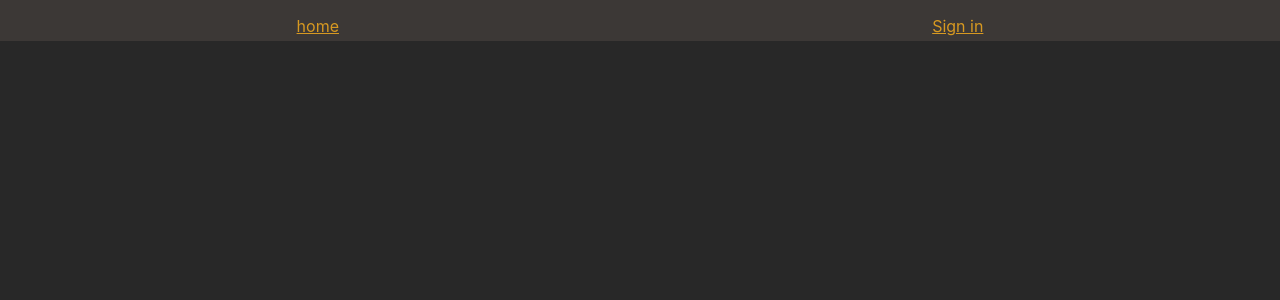
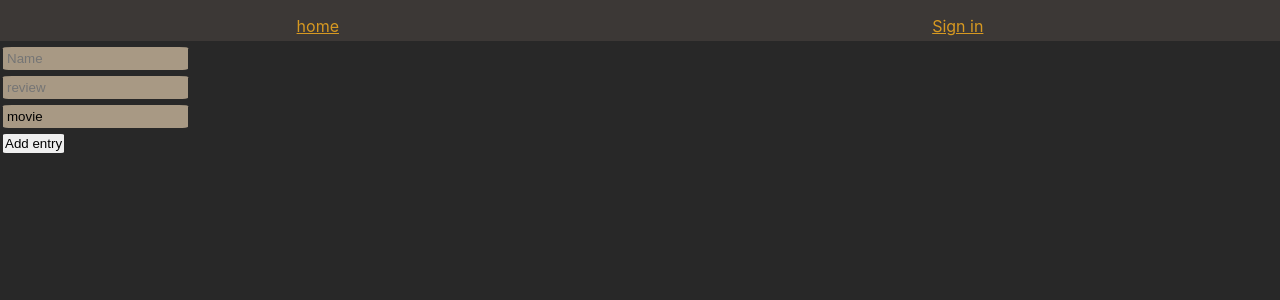
Before and after one commit to ahmki/logger_front, a React (Create React App) app: page /logentry in a window 1280 px wide. Before the commit this address had no page. Shown: the top 300 px of the page. Built offline with nearby package versions, Linux system fonts and the light colour scheme.

Commit message:
adding entries

```diff
--- a/src/App.js
+++ b/src/App.js
@@ -2,6 +2,7 @@ import './App.css';
 import { Routes, Route } from 'react-router-dom';
 import NavBar from './components/NavBar';
 import SignIn from './components/SignIn';
+import LogEntry from './components/LogEntry';
 import SignOut from './components/SignIn/SignOut';
 import Home from './components/Home';
 import { useDispatch } from 'react-redux';
@@ -24,6 +25,7 @@ function App() {
       <Routes>
         <Route path="/signin" element={<SignIn />} />
         <Route path="/signout" element={<SignOut />} />
+        <Route path="/logentry" element={<LogEntry />} />
         <Route path="/" element={<Home/>} />
       </Routes>
     </div>
--- /dev/null
+++ b/src/components/LogEntry/index.js
@@ -0,0 +1,69 @@
+import React from 'react';
+import { Formik, Form, Field } from 'formik';
+import { addEntry } from '../../services/logService';
+import { useSelector } from 'react-redux';
+
+const initialValues = {
+  name: '',
+  review: '',
+  mediaType: 'movie',
+}
+
+const LogEntry = () => {
+  const user = useSelector(state => state.user);
+
+  const entryHandler = async (values) => {
+    console.log('values', values);
+
+    try {
+      const entry = await addEntry(values, user);
+      console.log('entry', entry)
+    }
+    catch(err) {
+      console.log('error: ', err);
+    }
+  };
+
+  return (
+
+    <Formik
+      initialValues={initialValues}
+      onSubmit={entryHandler}
+    >
+      {({ handleSubmit }) => (
+        <Form onSubmit={handleSubmit}>
+          <div className='inputForm'>
+            <Field
+              name="name"
+              type="text"
+              placeholder="Name"
+            />
+          </div>
+
+          <div className='inputForm'>
+            <Field
+              name="review"
+              type="text"
+              placeholder="review"
+            />
+          </div>
+
+          <div className='inputForm'>
+            <Field
+              name="mediaType"
+              type="text"
+              placeholder="Type e.g movie, tv"
+            />
+          </div>
+
+          <div>
+            <button type="submit">Add entry</button>
+          </div>
+        </Form>
+      )}
+
+    </Formik>
+  )
+}
+
+export default LogEntry;
--- a/src/components/NavBar/NavBar.js
+++ b/src/components/NavBar/NavBar.js
@@ -5,13 +5,18 @@ import NavBarTab from './NavBarTab';
 
 const NavBar = () => {
   const user = useSelector(state => state.user);
+
   return (
     <div className="taskbar">
       <NavBarTab tabname="home" link="/"/>
 
       {!user
         ? <NavBarTab tabname="Sign in" link="/signin" />
-        : <NavBarTab tabname="Sign out" link="/signout" />
+        :
+          <>
+            <NavBarTab tabname="Sign out" link="/signout" />
+            <NavBarTab tabname="Add entry" link="/logentry" />
+          </>
       }
     </div>
   );
--- /dev/null
+++ b/src/services/logService.js
@@ -0,0 +1,17 @@
+import axios from 'axios';
+import { apiBaseUrl } from '../constants';
+
+const addEntry = async (entry, user) => {
+  const config = {
+    headers: { Authorization: 'Bearer ' + user.token }
+  }
+
+  const res = await axios.post(
+    `${apiBaseUrl}/logs`,
+    entry,
+    config
+  );
+  return res.data
+}
+
+export { addEntry };
```
